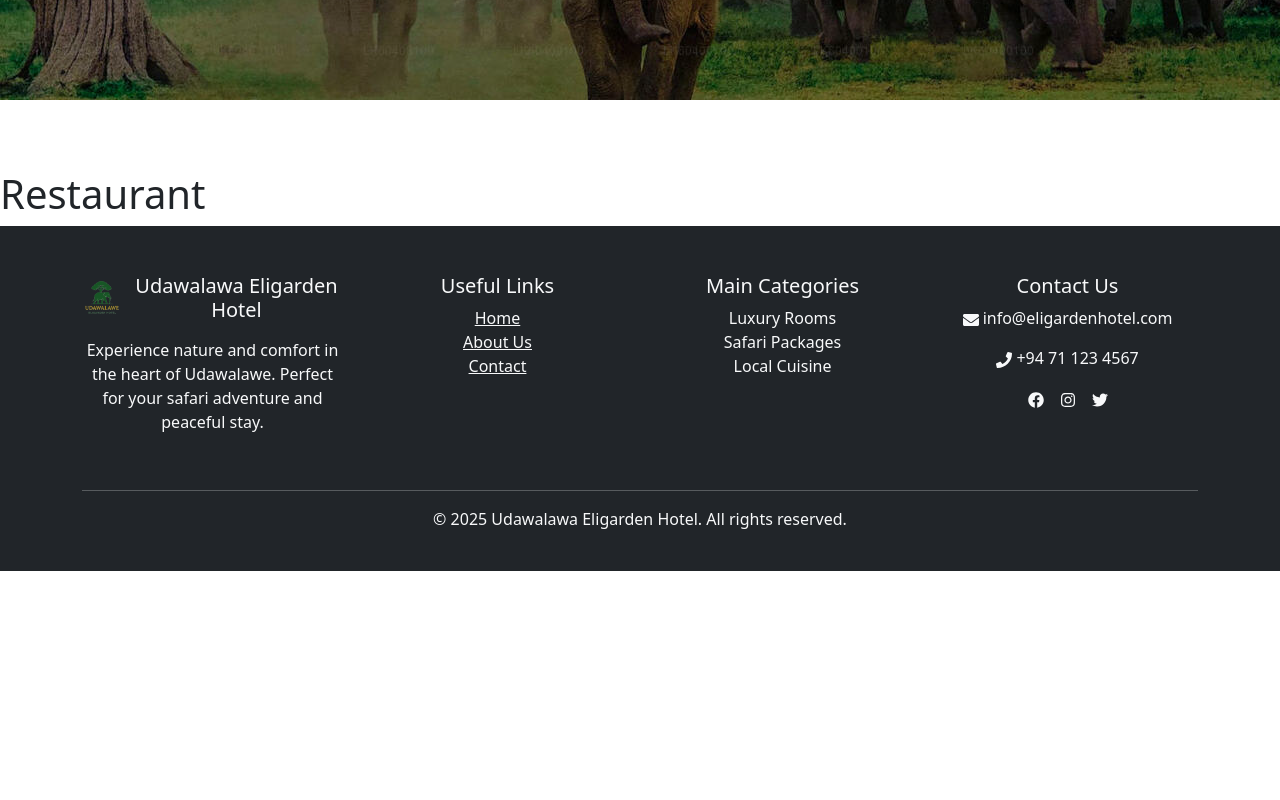
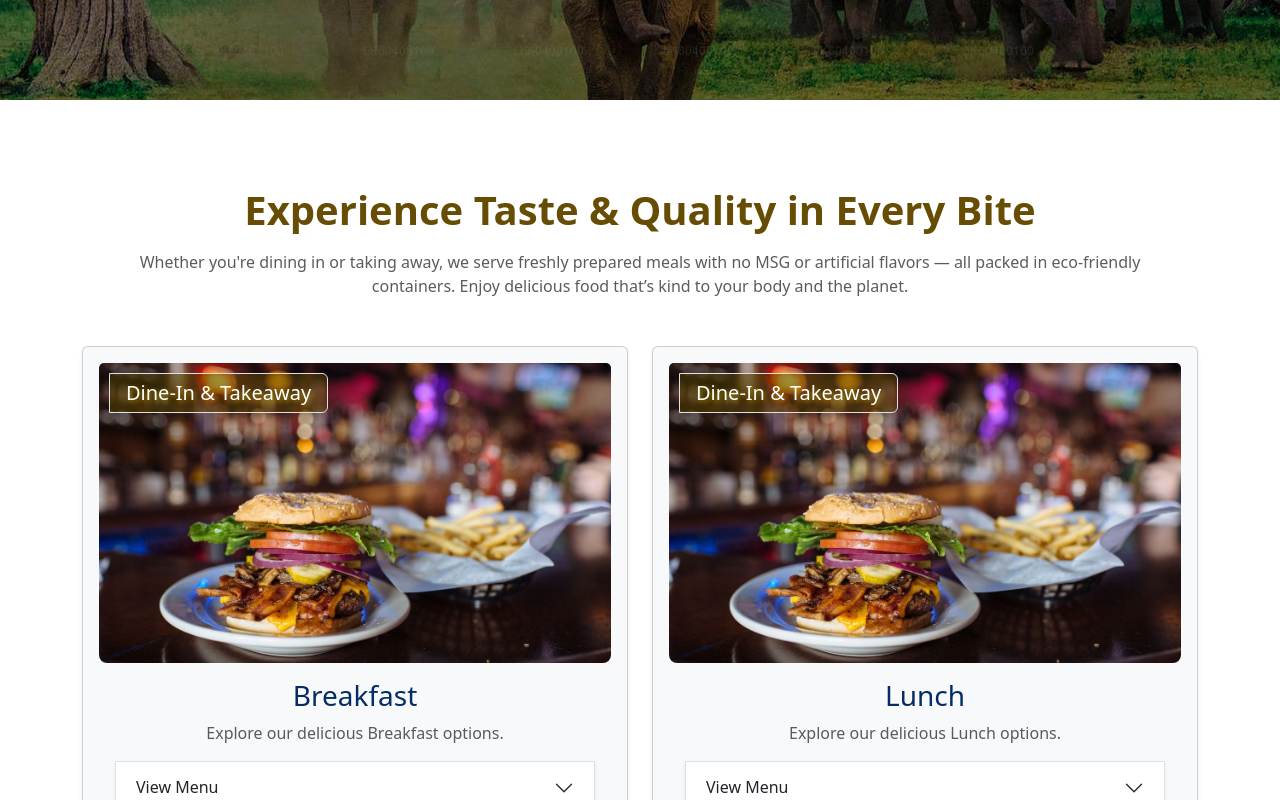
Before and after one commit to tharindu125/Udawalava-Eligarden-Hotel, a React (Vite) app: page /Restaurant in a window 1280 px wide. Shown: the part 300-1100 px from the top of the page. Before the commit the page ends 871 px from the top, so only its background shows below. Built offline with nearby package versions, Linux system fonts and the light colour scheme.

Commit message:
edit restaurent page

```diff
--- a/src/App.css
+++ b/src/App.css
@@ -209,7 +209,7 @@
 .near_places .price {
   font-size: 1.2rem;
   color: #fff;
-  background-color: #4e3c01cf;
+  background-color: rgba(78, 60, 1, 0.812);
   text-shadow: 2px 2px 4px rgba(255, 213, 0, 0.5);
   box-shadow: 0 0 10px rgba(0, 0, 0, 0.185);
   border: 1px solid hsla(0, 0%, 100%, 0.62);
@@ -355,3 +355,11 @@ h1, p {
     padding-bottom: 80px;
   }
 }
+
+/* Reastaurent */
+.restaurent_image {
+  width: 100%;
+  height: 300px;
+  object-fit: cover;
+  border-radius: 8px;
+}
--- a/src/App.jsx
+++ b/src/App.jsx
@@ -2,7 +2,8 @@
 // import reactLogo from './assets/react.svg'
 // import viteLogo from '/vite.svg'
 import './App.css'
-import { Button } from 'react-bootstrap';
+import { useEffect } from 'react';
+import { useLocation } from 'react-router-dom';
 
 import { Routes, Route, Link } from 'react-router-dom';
 import Home from './pages/Home';
@@ -15,6 +16,18 @@ import Gallery from './pages/Gallery';
 
 function App() {
 
+  const location = useLocation();
+
+  useEffect(() => {
+    if (location.hash) {
+      const el = document.querySelector(location.hash);
+      if (el) {
+        setTimeout(() => {
+          el.scrollIntoView({ behavior: 'smooth' });
+        }, 100); // slight delay ensures page renders
+      }
+    }
+  }, [location]);
   return (
     <>
       <Routes>
--- a/src/pages/Gallery.jsx
+++ b/src/pages/Gallery.jsx
@@ -10,8 +10,6 @@ import slider1 from "../assets/slider1.jpg";
 import slider2 from "../assets/slider2.jpg";
 import slider3 from "../assets/slider2.jpg";
 import slider4 from "../assets/slider1.jpg";
-import slider5 from "../assets/slider2.jpg";
-import slider6 from "../assets/slider2.jpg";
 
 const itemData = [
   {
@@ -65,7 +63,7 @@ const itemData = [
 ];
 
 function Gallery() {
-  const images = [slider1, slider2, slider3, slider4, slider5, slider6];
+  const images = [slider1, slider2, slider3, slider4];
 
   const theme = useTheme();
   const isMobile = useMediaQuery(theme.breakpoints.down("sm"));
--- a/src/pages/Restaurant.jsx
+++ b/src/pages/Restaurant.jsx
@@ -1,7 +1,18 @@
 import CustomNavbar from '../components/CustomNavbar';
 import slider1 from '../assets/slider1.jpg';
+import food from '../assets/Restaurent.jpg'
+import { Container, Row, Col, Card, Accordion, Button } from 'react-bootstrap';
 
 function Restaurant() {
+  const foodMenus = {
+    Breakfast: ['Sri Lankan String Hoppers', 'Milk Rice', 'Omelette Toast', 'Tea / Coffee'],
+    Lunch: ['Rice & Curry', 'Chicken Fried Rice', 'Vegetable Kottu', 'Seafood Noodles'],
+    Dinner: ['Devilled Chicken', 'Grilled Fish', 'Vegetable Soup', 'Fried Rice with Egg'],
+    Beverages: ['Fresh Juice', 'Milkshake', 'King Coconut', 'Soda / Soft Drinks'],
+    'Ice Creams': ['Vanilla Delight', 'Chocolate Sundae', 'Fruit & Nut', 'Strawberry Swirl'],
+    // 'Dine-In & Takeaway': ['Available for All Items', 'Fast Packaging', 'Eco-friendly Containers'],
+  };
+
   return (
     <>
       <CustomNavbar />
@@ -15,7 +26,52 @@ function Restaurant() {
       </div>
 
       <div style={{ paddingTop: '70px' }}>
-            <h1>Restaurant</h1>
+        <Container className="py-3">
+          <h2 className="text-center mb-3 fw-bold display-6 text-warning-emphasis">Experience Taste & Quality in Every Bite</h2>
+          <p className="text-center text-muted mb-5 px-3">
+            Whether you're dining in or taking away, we serve freshly prepared meals with no MSG or artificial flavors — all packed in eco-friendly containers. Enjoy delicious food that’s kind to your body and the planet.
+          </p>
+          <Row className="g-4">
+            {Object.keys(foodMenus).map((category, idx) => (
+              <Col xs={12} md={6} key={idx}>
+                <Card className="shadow-sm p-0 bg-light">
+                  <Card.Body className='pb-5'>
+                  <div className="position-relative">
+                    <Card.Img variant="top" src={food} alt={category} className="restaurent_image" />
+                    <span
+                      className="position-absolute top-0 start-0 text-white px-3 py-1 rounded-end border shadow fs-5"
+                      style={{ marginTop: '10px', marginLeft: '10px', fontSize: '0.8rem', backgroundColor: 'rgba(78, 60, 1, 0.55)', textShadow: '2px 2px 4px rgba(255, 213, 0, 0.5)' }}
+                    >
+                      Dine-In & Takeaway
+                    </span>
+                  </div>
+                    <Card.Title className="text-primary-emphasis px-5 fs-3 manual_text_center mt-3">{category}</Card.Title>
+                    <Card.Text className="text-muted mb-2 px-5 manual_text_center">Explore our delicious {category} options.</Card.Text>
+                    <Accordion flush className='mx-3 mt-3 border shadow-sm'>
+                      <Accordion.Item eventKey="0">
+                        <Accordion.Header>View Menu</Accordion.Header>
+                        <Accordion.Body>
+                          <ul className="mb-0">
+                            {foodMenus[category].map((item, i) => (
+                              <li key={i}>{item}</li>
+                            ))}
+                          </ul>
+                        </Accordion.Body>
+                      </Accordion.Item>
+                    </Accordion>
+                  </Card.Body>
+                </Card>
+              </Col>
+            ))}
+          </Row>
+
+          {/* Call to Action */}
+          <div className="cta-section text-center mb-3 shadow">
+            <h3 className='fw-bold text-warning-emphasis'>Ready to Experience the Best?</h3>
+            <p>Join us for an unforgettable experience. Book a tour with us today!</p>
+            <Button variant="primary" href="/contact#book_now">Book Now</Button>
+          </div>
+        </Container>
       </div>
     </>
   );
--- a/src/pages/Rooms.jsx
+++ b/src/pages/Rooms.jsx
@@ -24,25 +24,29 @@ const RoomsSection = () => {
         single: {
             title: 'Single Room',
             description: 'Perfect for solo travelers looking for peace and privacy.',
+            price: '4500 LKR',
         },
         double: {
             title: 'Double Room',
             description: 'Ideal for couples or friends, offering a cozy and spacious atmosphere.',
+            price: '6500 LKR',
         },
         triple: {
             title: 'Triple Room',
             description: 'Great for families or small groups, providing enough space and comfort for everyone.',
+            price: '9000 LKR',
         },
     };
 
     const renderTabContent = () => {
-        const { title, description } = roomDetails[activeTab];
+        const { title, description, price } = roomDetails[activeTab];
         return (
             <>
-            <FaBed size={30} className="mb-2 text-primary" />
-            <h5 className="card-title">{title}</h5>
-            <p className="card-text">{description}</p>
-            <a href="/contact" className="btn btn-primary">Book Now</a>
+                <FaBed size={30} className="mb-2 text-primary" />
+                <h5 className="card-title">{title}</h5>
+                <p className="card-text">{description}</p>
+                <p className='card-price'>{price} ( Per Night)</p>
+                <a href="/contact#book_now" className="btn btn-primary">Book Now</a>
             </>
         );
     };
```
